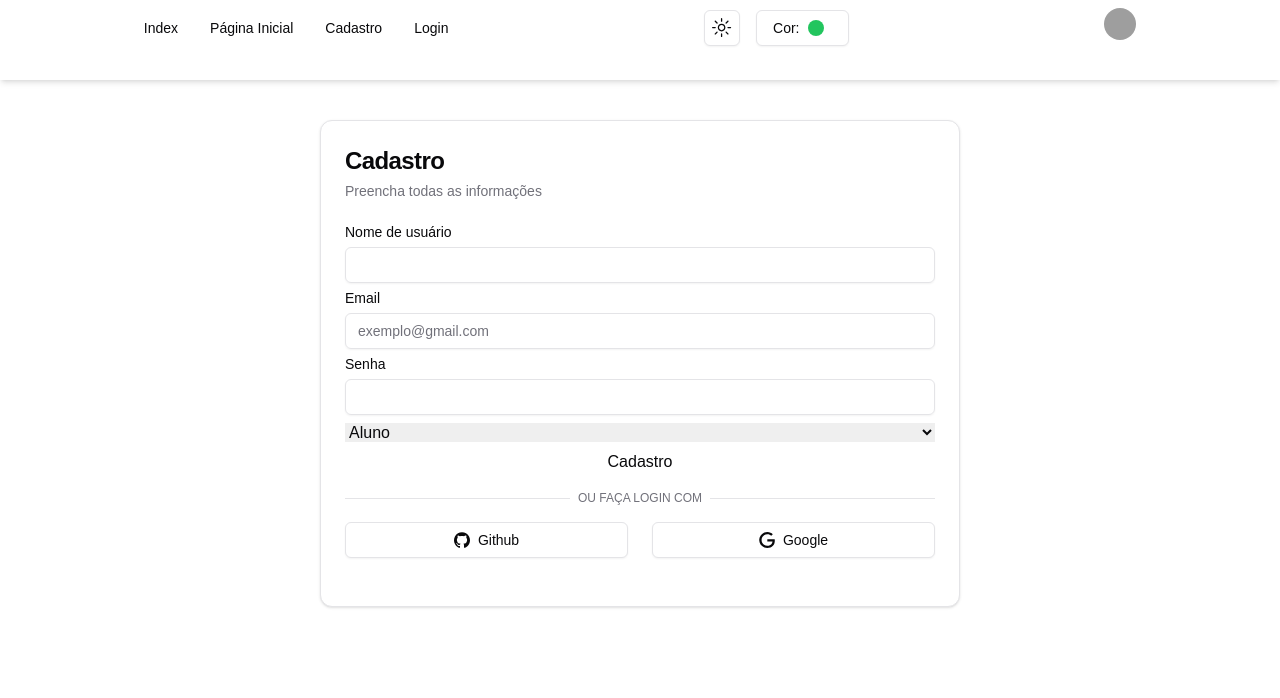
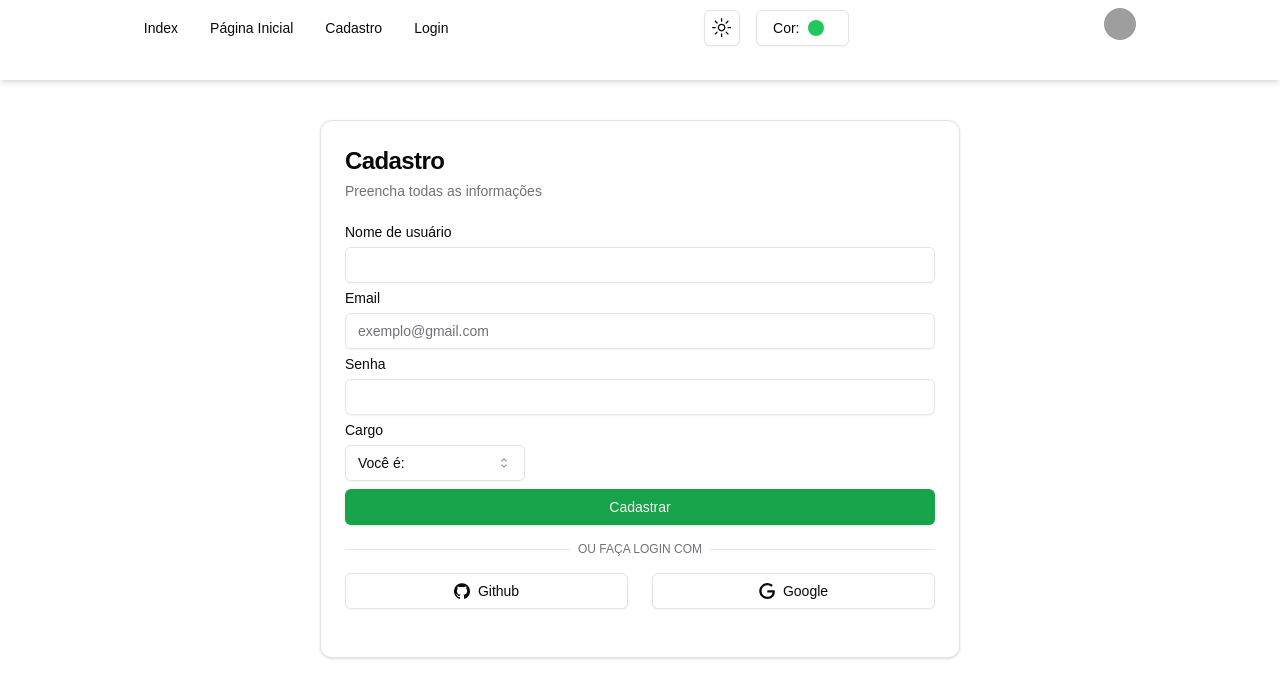
Before and after one commit to allysson-assuncao/correcao-gabarito, a Next.js app in the folder frontend/: page /register in a window 1280 px wide. Shown: the top 698 px of the page. Built offline with nearby package versions, Linux system fonts and the light colour scheme; grey boxes are pictures that could not be loaded.

Commit message:
fixed select and improved register form

```diff
--- a/frontend/src/components/form/RegisterForm.tsx
+++ b/frontend/src/components/form/RegisterForm.tsx
@@ -11,6 +11,15 @@ import {Button} from "@/components/ui/button";
 import {Icons} from "@/public/icons";
 import {Label} from "@/components/ui/label";
 import {Input} from "@/components/ui/input";
+import {
+    Select,
+    SelectContent,
+    SelectGroup,
+    SelectItem,
+    SelectLabel,
+    SelectTrigger,
+    SelectValue
+} from "@/components/ui/select";
 
 interface RegisterFormData {
     username: string;
@@ -64,31 +73,23 @@ const RegisterForm = () => {
                             <Input type="password" {...register('password')}/>
                             {errors.password && <span>{errors.password.message}</span>}
 
-                            {/*npx shadcn@latest add select*/}
-                            {/*<Select>
-                                <SelectTrigger className="w-[180px]">
-                                    <SelectValue placeholder="Select a fruit" />
+                            <Label htmlFor="role">Cargo</Label>
+                            <Select>
+                                <SelectTrigger className="w-[180px]" {...register('role')}>
+                                    <SelectValue placeholder="Você é: " />
                                 </SelectTrigger>
                                 <SelectContent>
                                     <SelectGroup>
-                                        <SelectLabel>Fruits</SelectLabel>
-                                        <SelectItem value="apple">Apple</SelectItem>
-                                        <SelectItem value="banana">Banana</SelectItem>
-                                        <SelectItem value="blueberry">Blueberry</SelectItem>
-                                        <SelectItem value="grapes">Grapes</SelectItem>
-                                        <SelectItem value="pineapple">Pineapple</SelectItem>
+                                        <SelectLabel>Você é: </SelectLabel>
+                                        <SelectItem value="ALUNO">Aluno</SelectItem>
+                                        <SelectItem value="PROFESSOR">Professor</SelectItem>
+                                        <SelectItem value="ADMIN">Admin</SelectItem>
                                     </SelectGroup>
                                 </SelectContent>
-                            </Select>*/}
-
-                            <select {...register('role')}>
-                                <option value="ALUNO">Aluno</option>
-                                <option value="PROFESSOR">Professor</option>
-                                <option value="ADMIN">Admin</option>
-                            </select>
+                            </Select>
                             {errors.role && <span>{errors.role.message}</span>}
 
-                            <button type="submit">Cadastro</button>
+                            <Button className="w-full justify-center" type="submit">Cadastrar</Button>
                         </div>
                     </form>
                     <div className="relative">
```
